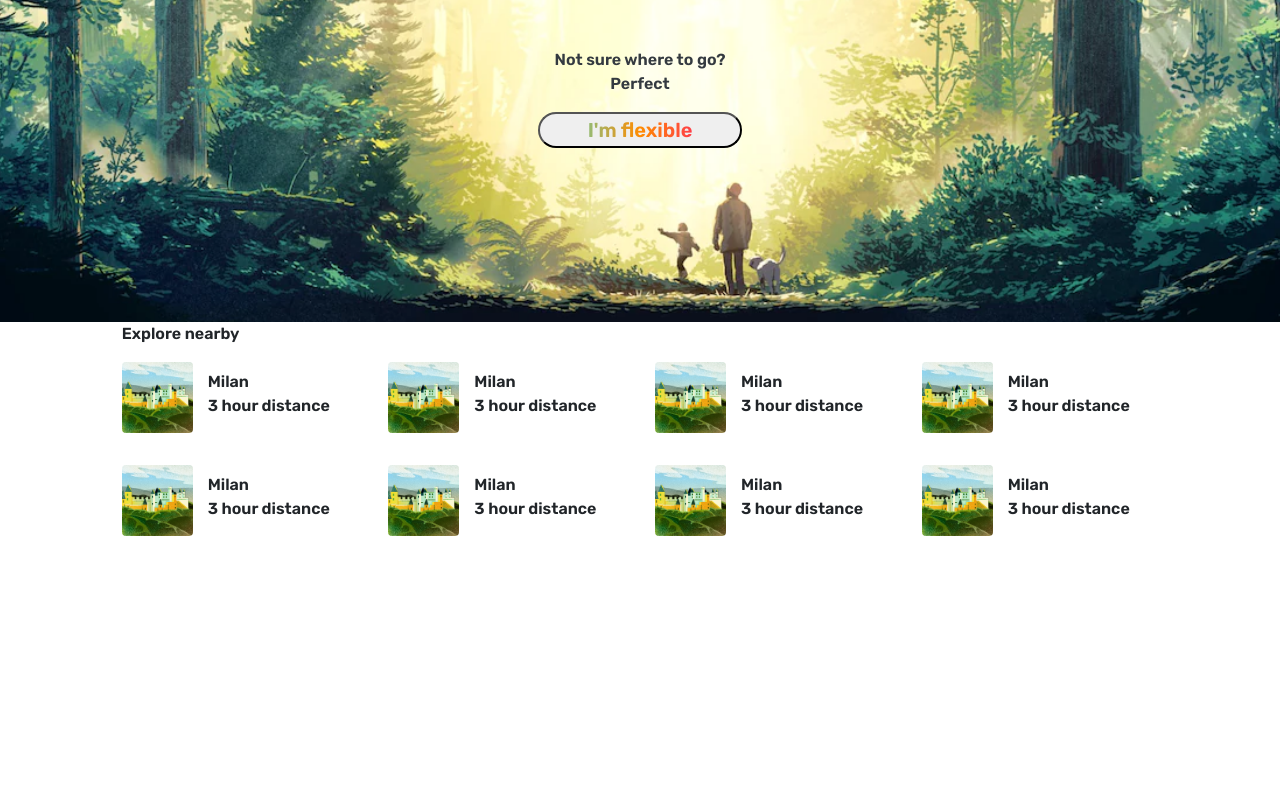
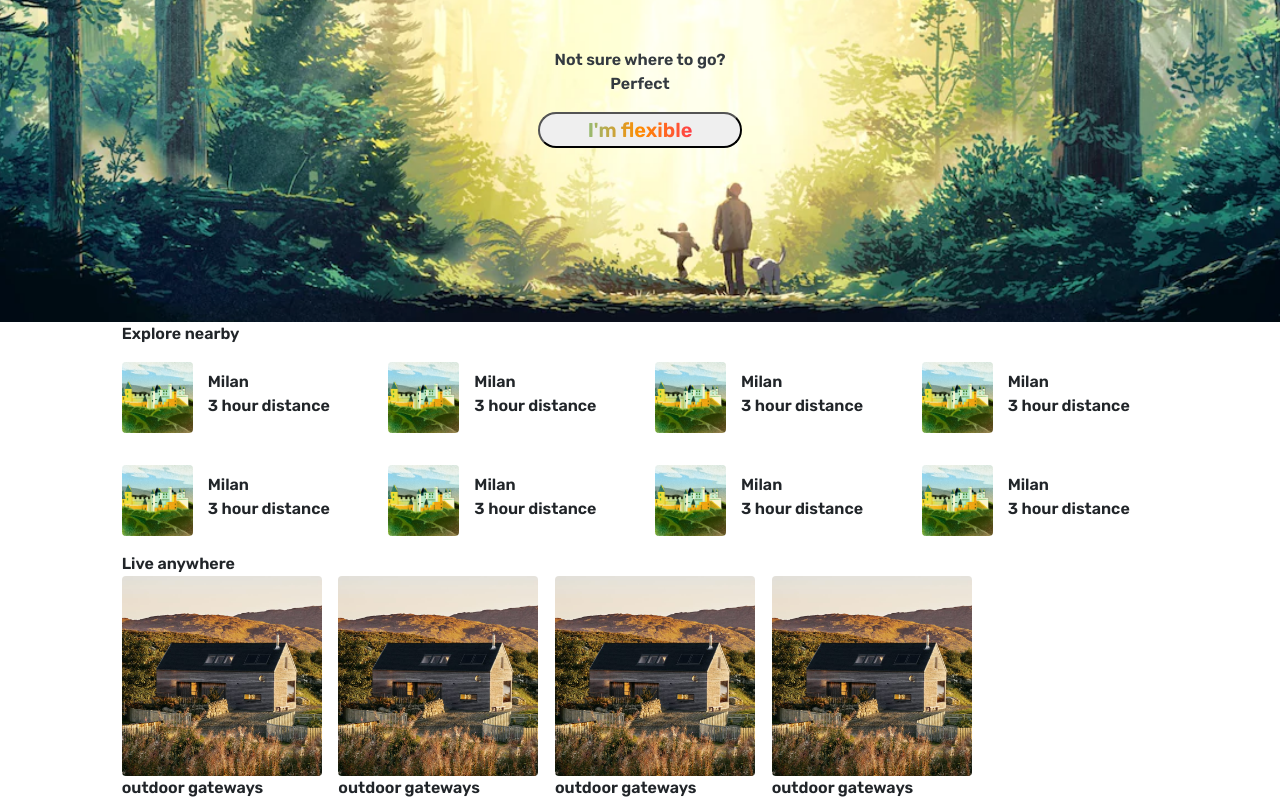
Before and after one commit to Luca-Muratori/airBnB-exercise, a plain HTML site: page index.html in a window 1280 px wide. Shown: the part 394-1194 px from the top of the page. Before the commit the page ends 946 px from the top, so only its background shows below. Drawn offline with nearby package versions, Linux system fonts and the light colour scheme.

Commit message:
added the live anywhere part

```diff
--- a/index.html
+++ b/index.html
@@ -214,7 +214,51 @@
                     </div>
                 </div>
             </div>
+
+            <div>
+                Live anywhere
+            </div>
+
+                <div class="row row-cols-1 row-cols-sm-2 row-cols-md-4">
+                    <div class="col ">
+
+                             <img class='rounded liveAnywhereImage' src="2f13349d-879d-43c6-83e3-8e5679291d53.jpg" alt="">
+
+
+                            outdoor gateways
+
+                    </div>
+                    <div class="col liveAnywherePosition">
+                        <div>
+                            <img class='rounded liveAnywhereImage' src="2f13349d-879d-43c6-83e3-8e5679291d53.jpg" alt="">
+                        </div>
+                        <div>
+                            outdoor gateways
+                        </div>
+                    </div>
+                    <div class="col liveAnywherePosition">
+                        <div>
+                            <img class='rounded liveAnywhereImage' src="2f13349d-879d-43c6-83e3-8e5679291d53.jpg" alt="">
+                        </div>
+                        <div>
+                            outdoor gateways
+                        </div>
+                    </div>
+                    <div class="col liveAnywherePosition">
+                        <div>
+                            <img class='rounded liveAnywhereImage' src="2f13349d-879d-43c6-83e3-8e5679291d53.jpg" alt="">
+                        </div>
+                        <div>
+                            outdoor gateways
+                        </div>
+                    </div>
+
+
+                </div>
+            </div>
+
         </div>
+
 
 
     <!-- HTML & CSS EXERCISES -->
--- a/styleHomePage.css
+++ b/styleHomePage.css
@@ -92,3 +92,12 @@ nav{
 .imageExplore{
    max-width: 30%;
 }
+
+.liveAnywhereImage{
+    width: 200px;
+
+}
+
+.liveAnywherePosition{
+    margin-left:-50px;
+}
```
Also changed, not shown: 10a638e1-6aff-4313-8033-1275cec83987.jpg (added), 2f13349d-879d-43c6-83e3-8e5679291d53.jpg (added), 36f53e61-db8d-403c-9122-5b761c0e4264.jpg (added), 7d82ca14-56e5-4465-8218-dcfa7d69b6ac.jpg (added).
